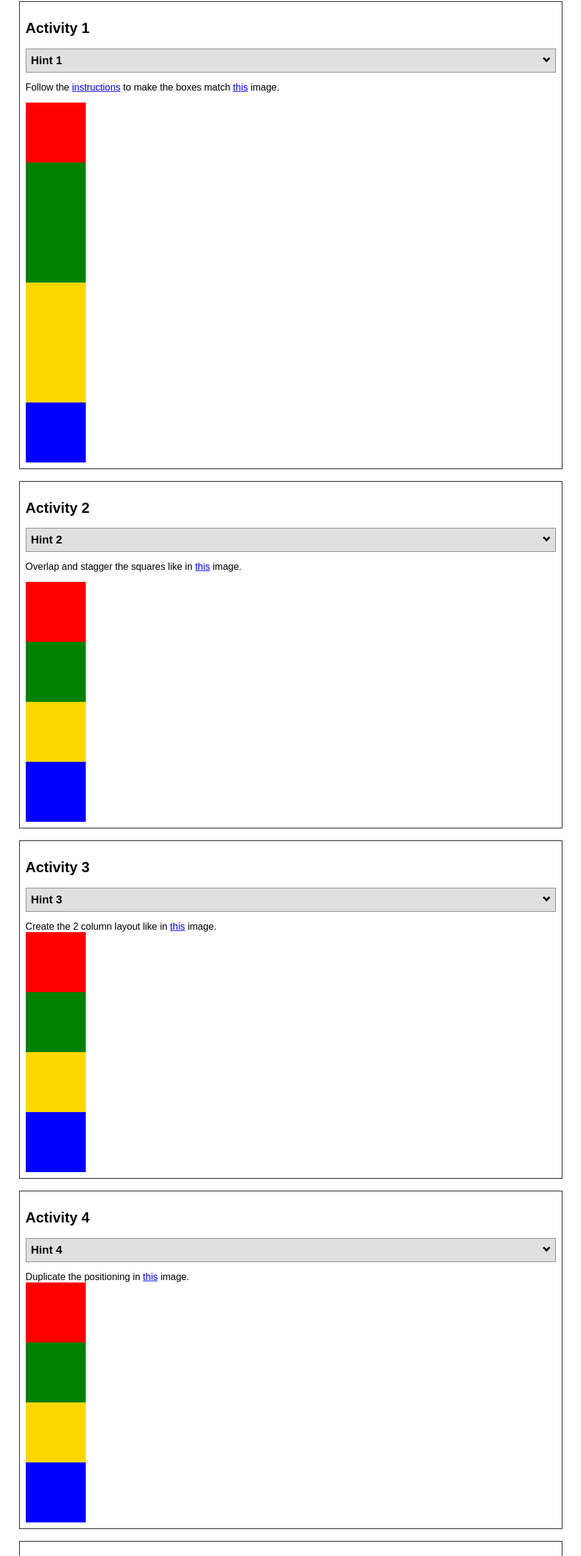
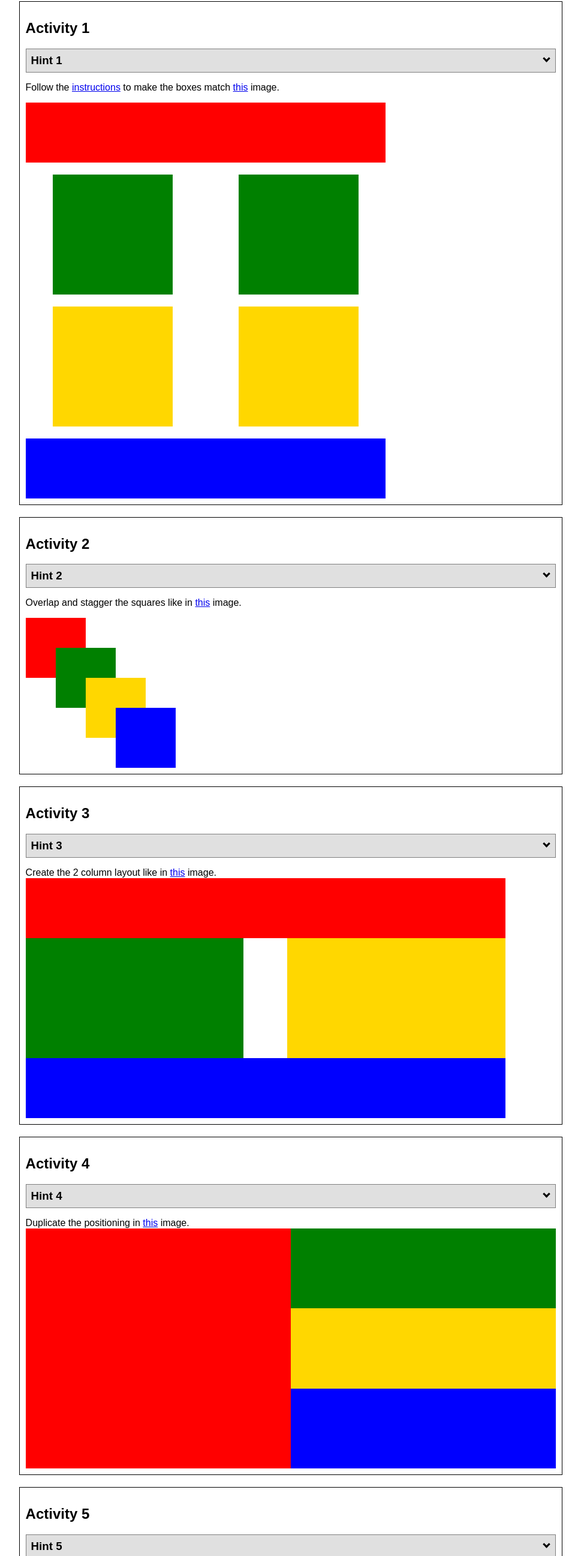
Before and after one commit to shaylnbrown/WDD130, a plain HTML site: page positioning.html in a window 1280 px wide. Shown: the part 146-2740 px from the top of the page at 60% size, without its empty margins (155-1124 px from the left). Drawn offline with Linux system fonts and the light colour scheme.

Commit message:
Complete

```diff
--- a/positionstyles.css
+++ b/positionstyles.css
@@ -2,153 +2,210 @@
 /* Activity 1 styles */
 .content1 {
   /* This is the parent of the activity 1 boxes. */
-
+  width: 600px;
+  display: grid;
+  grid-template-columns: 1fr 1fr;
+  justify-items: center;
+  grid-gap: 20px;
 }
 .red1 {
-  width: 100px;
+  width: 100%;
   height: 100px;
   background-color: red;
-
+  grid-column: 1/3;
 }
 .green1 {
-  width: 100px;
-  height: 100px;
+  width: 200px;
+  height: 200px;
   background-color: green;
 
 }
 .yellow1 {
-  width: 100px;
-  height: 100px;
+  width: 200px;
+  height: 200px;
   background-color: gold;
 }
 .blue1 {
-  width: 100px;
+  width: 100%;
   height: 100px;
   background-color: blue;
+  grid-column: 1/3;
 }
 /* Activity 2 styles */
 .content2 {
   /* This is the parent of the activity 2 boxes. */
+  width: 250px;
+  height: 250px;
+  display: grid;
+  grid-template-columns: 1fr 1fr 1fr 1fr 1fr;
+  grid-template-rows: 1fr 1fr 1fr 1fr 1fr;
 }
 .red2 {
   width: 100px;
   height: 100px;
   background-color: red;
+  grid-column: 1/3;
+  grid-row: 1/3;
 }
 .green2 {
   width: 100px;
   height: 100px;
   background-color: green;
+  grid-column: 2/4;
+  grid-row: 2/4;
 }
 .yellow2 {
   width: 100px;
   height: 100px;
   background-color: gold;
+  grid-column: 3/5;
+  grid-row: 3/5;
 }
 .blue2 {
   width: 100px;
   height: 100px;
   background-color: blue;
+  grid-column: 4/7;
+  grid-row: 4/6;
 }
 /* Activity 3 styles */
 .content3 {
   /* This is the parent of the activity 3 boxes. */
+  width: 800px;
+  display: grid;
+  grid-template-columns: 5fr 1fr 5fr;
+  grid-template-rows: 1fr 2fr 1fr;
 }
 .red3 {
-  width: 100px;
-  height: 100px;
+  width: 100%;
+  height: 100%;
   background-color: red;
+  grid-column: 1/9;
+  grid-row: 1/2;
 }
 .green3 {
-  width: 100px;
-  height: 100px;
+  width: 100%;
+  height: 100%;
   background-color: green;
+  grid-column: 1/2;
+  grid-row: 2/3;
 }
 .yellow3 {
-  width: 100px;
-  height: 100px;
+  width: 100%;
+  height: 100%;
   background-color: gold;
+  grid-column: 3/4;
+  grid-row: 2/3;
 }
 .blue3 {
-  width: 100px;
+  width: 100%;
   height: 100px;
   background-color: blue;
+  grid-row: 3/4;
+  grid-column: 1/4;
 }
 /* Activity 4 styles */
 .content4 {
   /* This is the parent of the activity 4 boxes. */
+  display: grid;
+  grid-template-columns: 1fr 1fr;
+  grid-template-rows: 1fr 1fr 1fr;
   height: 400px;
 }
 .red4 {
-  width: 100px;
-  height: 100px;
+  width: 100%;
+  height: 100%;
   background-color: red;
+  grid-column: 1/2;
+  grid-row: 1/4;
 }
 .green4 {
-  width: 100px;
-  height: 100px;
+  width: 100%;
+  height: 100%;
   background-color: green;
+  grid-column: 2/3;
+  grid-row: 1/2;
 }
 .yellow4 {
-  width: 100px;
-  height: 100px;
+  width: 100%;
+  height: 100%;
   background-color: gold;
+  grid-column: 2/3;
+  grid-row: 2/3;
 }
 .blue4 {
-  width: 100px;
-  height: 100px;
+  width: 100%;
+  height: 100%;
   background-color: blue;
+  grid-column: 2/3;
+  grid-row: 3/4;
 }
 /* Activity 5 styles */
 .content5 {
   /* This is the parent of the activity 5 boxes. */
-  height: 400px;
+  width: 740px;
+  height: 600px;
+
 }
 .red5 {
-  width: 100px;
-  height: 100px;
+  width: 100%;
+  height: 25%;
   background-color: red;
 }
 .green5 {
-  width: 100px;
-  height: 100px;
+  height: 37.5%;
+  width: 33%;
   background-color: green;
-
+  float: left;
 }
 .yellow5 {
-  width: 100px;
-  height: 100px;
+  width: 100%;
+  height: 50%;
   background-color: gold;
-
 }
 .blue5 {
-  width: 100px;
-  height: 100px;
+  width: 100%;
+  height: 25%;
   background-color: blue;
 }
 /* Activity 6 styles */
 .content6 {
   /* This is the parent of the activity 6 boxes. */
+  width: 600px;
+  height: 600px;
+  display: grid;
+  grid-template-columns: 1fr 1fr 2fr 1fr 1fr;
+  grid-template-rows: 1fr 1fr 2fr 1fr 1fr;
 }
 .red6 {
-  width: 100px;
-  height: 100px;
+  width: 100%;
+  height: 100%;
   background-color: red;
+  grid-column: 1/4;
+  grid-row: 1/3;
 }
 .green6 {
-  width: 100px;
-  height: 100px;
+  width: 100%;
+  height: 100%;
   background-color: green;
+  grid-column: 1/3;
+  grid-row: 4/6;
+  z-index: 1;
 }
 .yellow6 {
-  width: 100px;
-  height: 100px;
+  width: 100%;
+  height: 100%;
   background-color: gold;
+  grid-column: 4/6;
+  grid-row: 3/6;
+  z-index: 1;
 }
 .blue6 {
-  width: 100px;
-  height: 100px;
+  width: 100%;
+  height: 100%;
   background-color: blue;
+  grid-column: 2/5;
+  grid-row: 2/5;
 }
 
 
```
